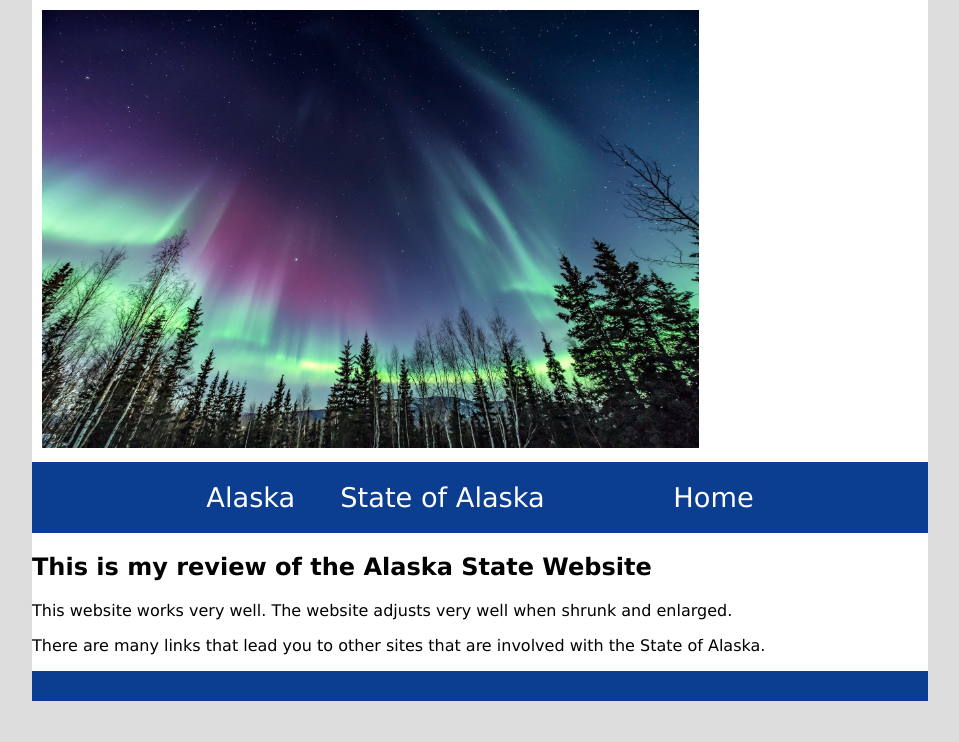
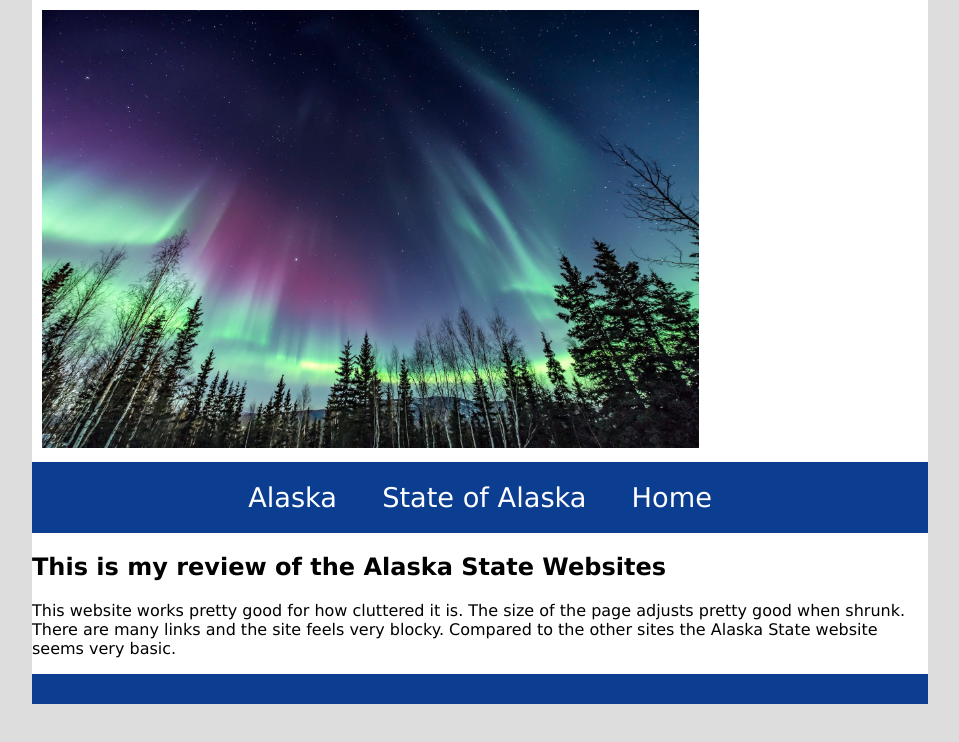
Before and after one commit to patricktnavarro/patricktnavarro.github.io, a plain HTML site: page stateanalysis/alaska.html in a window 1280 px wide. Shown: the whole page, without its empty margins (160-1119 px from the left). Drawn offline with Linux system fonts and the light colour scheme.

Commit message:
Add files via upload

```diff
--- a/stateanalysis/alaska.html
+++ b/stateanalysis/alaska.html
@@ -12,15 +12,15 @@
     </header>
     <nav>
       <ul>
-        <li><a href="alaska.html">Alaska</a></li>
-        <li><a href="https://alaska.gov/">State of Alaska</li>
+        <li><a href="">Alaska</a></li>
+        <li><a href="https://alaska.gov/">State of Alaska</a></li>
         <li><a href="statereview.html">Home</a></li>
       </ul>
     </nav>
     <section>
-      <h1>This is my review of the Alaska State Website</h1>
-      <p>This website works very well. The website adjusts very well when shrunk and enlarged.</p>
-      <p>There are many links that lead you to other sites that are involved with the State of Alaska.</p>
+      <h1>This is my review of the Alaska State Websites</h1>
+      <p>This website works pretty good for how cluttered it is. The size of the page adjusts pretty good when shrunk. There are many links and the site feels very blocky. Compared to the other sites the Alaska State website seems very basic.</p>
+
     </section>
 
     <footer>
```
